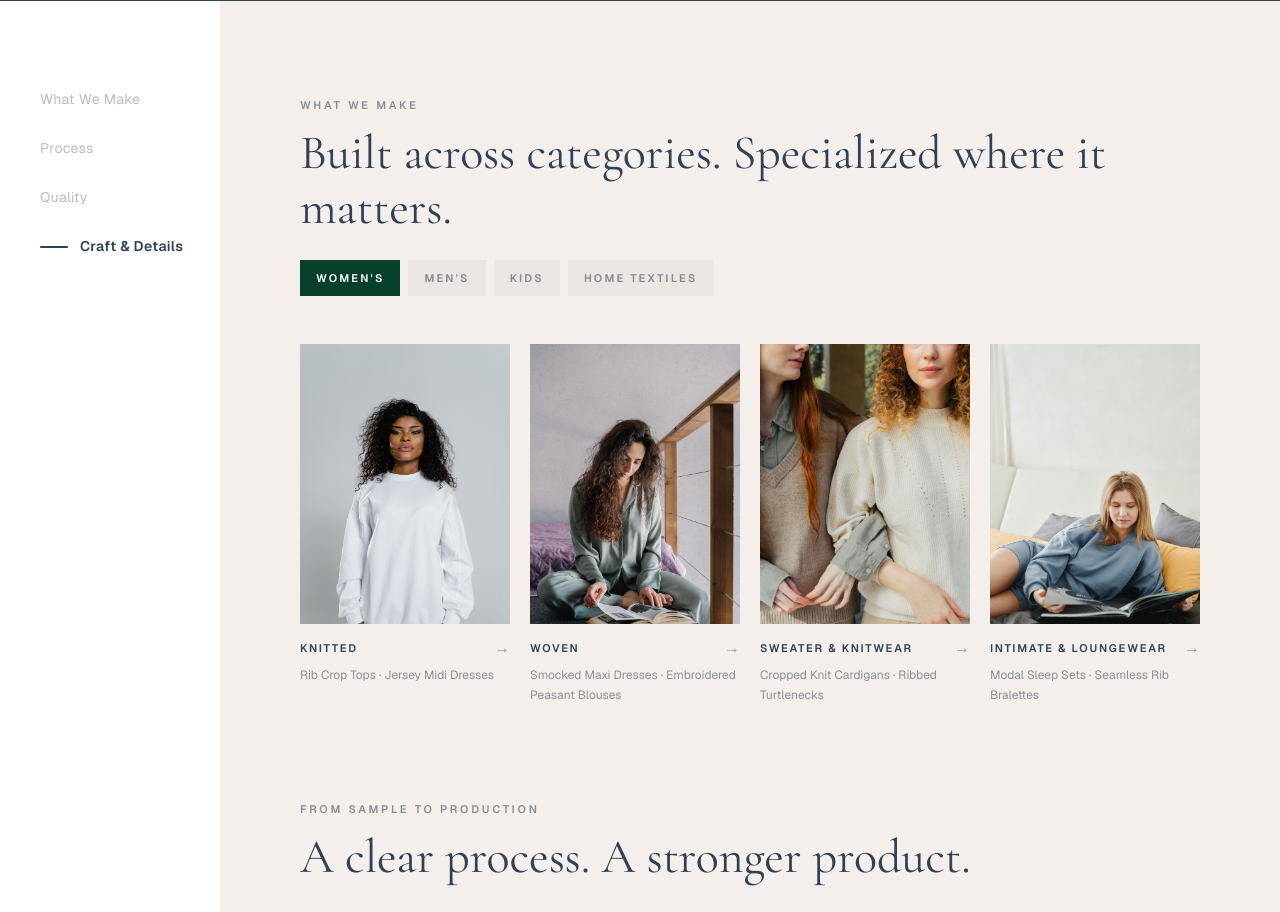
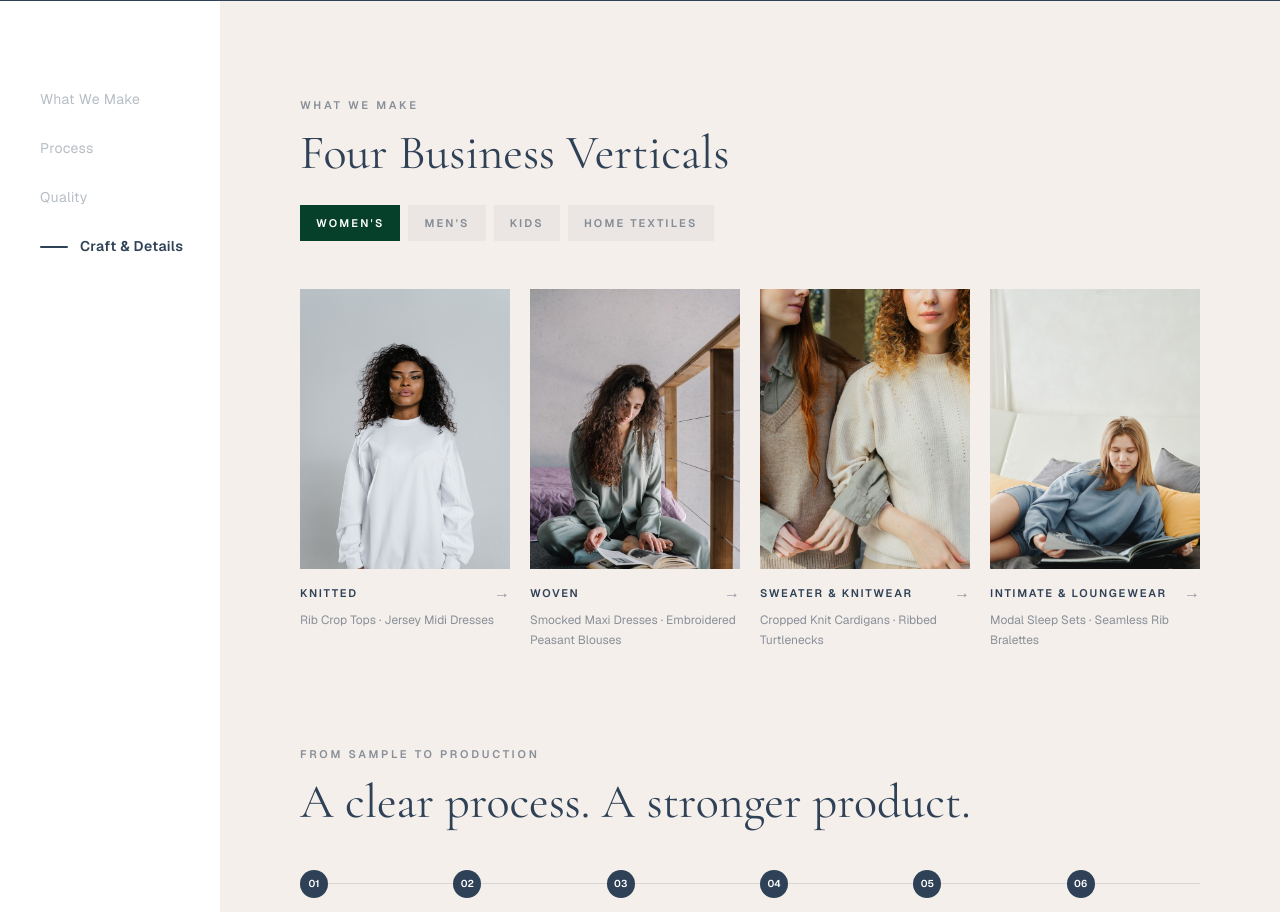
Before and after one commit to Comptech-Enterprises/fabstract, a Next.js app: page /what-we-do in a window 1280 px wide. Shown: the part 800-1712 px from the top of the page. Built offline with nearby package versions, Linux system fonts and the light colour scheme; grey boxes are pictures that could not be loaded.

Commit message:
update: rename category section heading to Four Business Verticals

```diff
--- a/src/app/what-we-do/page.tsx
+++ b/src/app/what-we-do/page.tsx
@@ -280,7 +280,7 @@ function WhatWeMake() {
         <div>
           <p className="text-[11px] tracking-[0.25em] uppercase font-semibold text-navy/55 mb-3">What we make</p>
           <h2 className="font-display text-3xl sm:text-4xl lg:text-5xl text-navy font-light leading-[1.15]">
-            Built across categories. Specialized where it matters.
+            Four Business Verticals
           </h2>
         </div>
         <div className="flex flex-nowrap gap-1.5 sm:gap-2 max-w-full overflow-x-auto shrink-0">
--- a/src/components/WhatWeDoContent.tsx
+++ b/src/components/WhatWeDoContent.tsx
@@ -268,7 +268,7 @@ function WhatWeMake() {
         <div>
           <p className="text-[11px] tracking-[0.25em] uppercase font-semibold text-navy/55 mb-3">What we make</p>
           <h2 className="font-display text-3xl sm:text-4xl lg:text-5xl text-navy font-light leading-[1.15]">
-            Built across categories. Specialized where it matters.
+            Four Business Verticals
           </h2>
         </div>
         <div className="flex flex-nowrap gap-1.5 sm:gap-2 max-w-full overflow-x-auto shrink-0">
```
